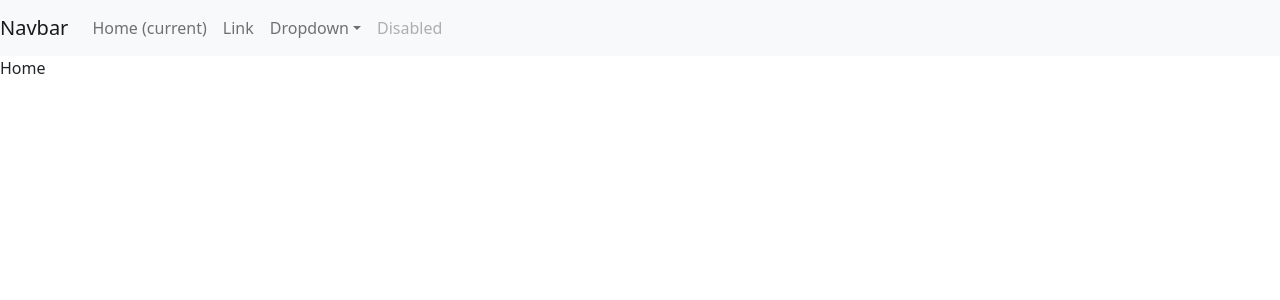
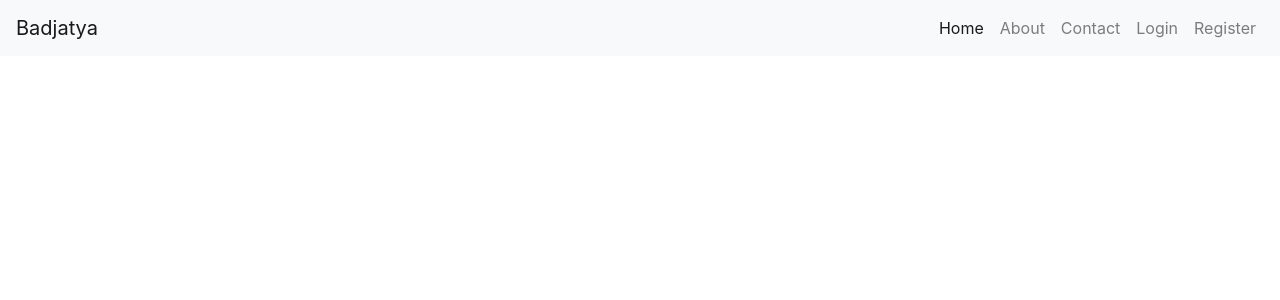
Before and after one commit to badjatya/Mern, a React (Create React App) app in the folder client/: page /register in a window 1280 px wide. Shown: the top 300 px of the page. Built offline with nearby package versions, Linux system fonts and the light colour scheme.

Commit message:
Created Nav bar

```diff
--- a/client/package.json
+++ b/client/package.json
@@ -6,9 +6,10 @@
     "@testing-library/jest-dom": "^5.11.4",
     "@testing-library/react": "^11.1.0",
     "@testing-library/user-event": "^12.1.10",
-    "bootstrap": "^5.1.3",
+    "bootstrap": "^4.6.0",
     "react": "^17.0.2",
     "react-dom": "^17.0.2",
+    "react-router-dom": "^5.3.0",
     "react-scripts": "4.0.3",
     "web-vitals": "^1.0.1"
   },
--- a/client/src/App.css
+++ b/client/src/App.css
@@ -1,38 +1,223 @@
-.App {
-  text-align: center;
+@import url("https://fonts.googleapis.com/css2?family=Jost:wght@300&display=swap");
+
+* {
+  margin: 0;
+  padding: 0;
+  font-family: "Jost", sans-serif;
 }
 
-.App-logo {
-  height: 40vmin;
-  pointer-events: none;
+body {
+  background: #f3f2ef;
+  display: flex;
+  justify-content: center;
+  align-items: center;
+  flex-wrap: wrap;
+  height: 100vh;
+  width: 100vw;
+  font-family: "Jost", sans-serif;
 }
 
-@media (prefers-reduced-motion: no-preference) {
-  .App-logo {
-    animation: App-logo-spin infinite 20s linear;
+html {
+  font-size: 100%;
+  height: 100%;
+}
+
+html {
+  background: #eee;
+}
+
+.box {
+  width: 25vw;
+  height: 60vh;
+  border-radius: 0.5rem;
+  box-shadow: 0 0.2rem 3rem rgba(0, 0, 0, 0.2);
+  background: #a5bbdd;
+  position: relative;
+  overflow: hidden;
+  transform: translate3d(0, 0, 0);
+  min-width: 20rem;
+  min-height: 35rem;
+}
+
+.wave {
+  opacity: 0.3;
+  position: absolute;
+  top: 120%;
+  left: 50%;
+  background: #fff;
+  width: 50rem;
+  height: 50rem;
+  margin-left: -25rem;
+  margin-top: -20rem;
+  transform-origin: 50% 48%;
+  border-radius: 43%;
+  animation: drift 3000ms infinite linear;
+  z-index: 1;
+}
+
+.wave.-three {
+  animation: drift 7000ms infinite linear;
+  z-index: 2 !important;
+  opacity: 0.2;
+}
+
+.wave.-two {
+  animation: drift 7000ms infinite linear;
+  opacity: 0.1;
+  z-index: 3 !important;
+}
+
+.box::after {
+  content: "";
+  display: block;
+  left: 0;
+  top: 0;
+  width: 100%;
+  height: 100%;
+  z-index: 11;
+  transform: translate3d(0, 0, 0);
+}
+
+@keyframes drift {
+  from {
+    transform: rotate(0deg);
+  }
+  from {
+    transform: rotate(360deg);
   }
 }
 
-.App-header {
-  background-color: #282c34;
-  min-height: 100vh;
+.info {
+  position: absolute;
   display: flex;
+  justify-content: center;
+  align-items: center;
   flex-direction: column;
-  align-items: center;
-  justify-content: center;
-  font-size: calc(10px + 2vmin);
-  color: white;
+  width: 100%;
+  height: 60vh;
+  z-index: 4;
 }
 
-.App-link {
-  color: #61dafb;
+.location {
+  margin-top: -5.5rem;
+  text-align: center;
+  font-weight: 800;
+  font-size: 5rem;
+  text-transform: capitalize;
 }
 
-@keyframes App-logo-spin {
+.fa-street-view {
+  animation: rotates 3s linear infinite ease;
+}
+
+@keyframes rotates {
   from {
-    transform: rotate(0deg);
+    transform: translateX(-0.5rem);
+  }
+  from {
+    transform: translateX(0.5rem);
+  }
+}
+
+#date {
+  text-align: center;
+  margin-top: 0.5rem;
+  color: #57606f;
+  font-size: 1.2rem;
+  font-weight: 300;
+  text-transform: uppercase;
+}
+
+.temp {
+  margin-top: 2.5rem;
+  text-align: center;
+  font-size: 3rem;
+}
+
+.tempmin_max {
+  text-align: center;
+  margin-top: 0.3rem;
+  font-weight: 300;
+  font-size: 1.2rem;
+  color: #57606f;
+}
+
+#weathercon {
+  height: 55%;
+  display: flex;
+  justify-content: center;
+  align-items: center;
+  font-size: 3em;
+}
+
+#weathercon .fas {
+  font-size: 6rem;
+  animation: fas-anime 3s linear infinite alternate;
+}
+
+@keyframes fas-anime {
+  from {
+    transform: scale(1.1);
   }
   to {
-    transform: rotate(360deg);
+    transform: scale(1.5);
   }
 }
+
+@media (max-width: 600px) {
+  .box {
+    width: 90vw;
+    height: 80vh;
+  }
+
+  .wave {
+    top: 85%;
+  }
+
+  #weathercon {
+    font-size: 5em;
+  }
+
+  .info {
+    font-size: 1.5em;
+  }
+}
+
+@media (max-width: 500px) {
+  .box {
+    height: 80vh;
+  }
+
+  .wave {
+    top: 115%;
+  }
+}
+
+body > span {
+  width: 100vw;
+  text-align: center;
+  color: grey;
+}
+
+.inputData {
+  width: 100%;
+  height: 10vh;
+  display: flex;
+  justify-content: center;
+  align-items: center;
+}
+
+.inputField {
+  width: 50%;
+  margin: auto;
+  border-radius: 5rem;
+  padding: 1rem 1rem;
+  outline: none;
+  font-size: 1.5rem;
+}
+
+.errorMsg {
+  text-align: center;
+  font-size: 2rem;
+  margin: 2rem auto;
+}
--- a/client/src/App.js
+++ b/client/src/App.js
@@ -1,4 +1,7 @@
 import React from "react";
+
+// dom
+import { Switch, Route, Link } from "react-router-dom";
 
 // Importing components
 import Navbar from "./components/Navbar";
@@ -10,7 +13,9 @@ const App = () => {
   return (
     <>
       <Navbar />
-      <Home />
+      <Switch>
+        <Route path="/" component={Home} exact />
+      </Switch>
     </>
   );
 };
--- a/client/src/components/Navbar.js
+++ b/client/src/components/Navbar.js
@@ -1,56 +1,59 @@
 import React from "react";
 
+// Import React dom
+import { Link } from "react-router-dom";
+
+// Importing bootstrap styles
 import "bootstrap/dist/css/bootstrap.css";
 
 const Navbar = () => {
   return (
     <>
-      <nav class="navbar navbar-expand-lg navbar-light bg-light">
-        <a class="navbar-brand" href="#">
-          Navbar
-        </a>
+      <nav className="navbar navbar-expand-lg navbar-light bg-light">
+        <Link to="/" className="navbar-brand" href="#">
+          Badjatya
+        </Link>
+        <button
+          className="navbar-toggler"
+          type="button"
+          data-toggle="collapse"
+          data-target="#navbarSupportedContent"
+          aria-controls="navbarSupportedContent"
+          aria-expanded="false"
+          aria-label="Toggle navigation"
+        >
+          <span className="navbar-toggler-icon"></span>
+        </button>
 
-        <div class="collapse navbar-collapse" id="navbarSupportedContent">
-          <ul class="navbar-nav mr-auto">
-            <li class="nav-item active">
-              <a class="nav-link" href="#">
-                Home <span class="sr-only">(current)</span>
-              </a>
+        <div className="collapse navbar-collapse" id="navbarSupportedContent">
+          <ul className="navbar-nav ml-auto">
+            <li className="nav-item active">
+              <Link to="/" className="nav-link" href="#">
+                Home <span className="sr-only">(current)</span>
+              </Link>
             </li>
-            <li class="nav-item">
-              <a class="nav-link" href="#">
-                Link
-              </a>
+            <li className="nav-item">
+              <Link to="/about" className="nav-link" href="#">
+                About
+              </Link>
             </li>
-            <li class="nav-item dropdown">
-              <a
-                class="nav-link dropdown-toggle"
-                href="#"
-                id="navbarDropdown"
-                role="button"
-                data-toggle="dropdown"
-                aria-haspopup="true"
-                aria-expanded="false"
-              >
-                Dropdown
-              </a>
-              <div class="dropdown-menu" aria-labelledby="navbarDropdown">
-                <a class="dropdown-item" href="#">
-                  Action
-                </a>
-                <a class="dropdown-item" href="#">
-                  Another action
-                </a>
-                <div class="dropdown-divider"></div>
-                <a class="dropdown-item" href="#">
-                  Something else here
-                </a>
-              </div>
+
+            <li className="nav-item">
+              <Link to="/contact" className="nav-link" href="#">
+                Contact
+              </Link>
             </li>
-            <li class="nav-item">
-              <a class="nav-link disabled" href="#">
-                Disabled
-              </a>
+
+            <li className="nav-item">
+              <Link to="/login" className="nav-link" href="#">
+                Login
+              </Link>
+            </li>
+
+            <li className="nav-item">
+              <Link to="/register" className="nav-link" href="#">
+                Register
+              </Link>
             </li>
           </ul>
         </div>
--- a/client/src/index.js
+++ b/client/src/index.js
@@ -1,11 +1,15 @@
 import React from "react";
 import ReactDOM from "react-dom";
+
+import { BrowserRouter } from "react-router-dom";
 
 import App from "./App";
 
 ReactDOM.render(
   <React.StrictMode>
-    <App />
+    <BrowserRouter>
+      <App />
+    </BrowserRouter>
   </React.StrictMode>,
   document.getElementById("root")
 );
```
Also changed, not shown: 1 other file (tests, documents, lock files or other folders).
